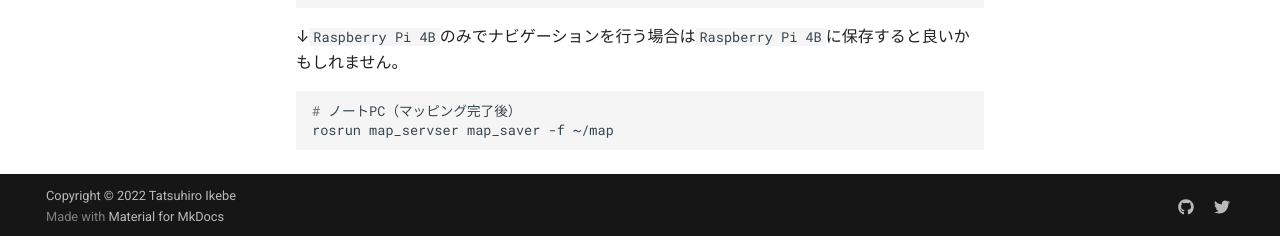
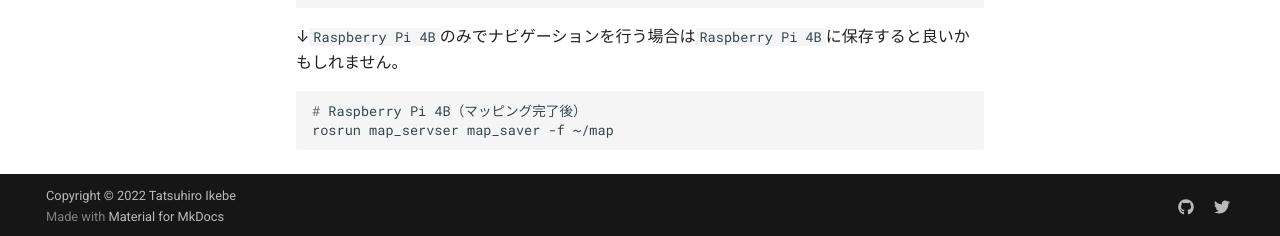
Before and after one commit to CIT-Autonomous-Robot-Lab/raspicat_documentation, an MkDocs documentation site: the page built from docs/document/lets_move/mapping/Raspberry Pi Cat V2/raspi4_only_mapping.md, in a window 1280 px wide and 1216 px high. Shown: the part 977-1213 px from the top of the window. Built offline with MkDocs 1.6.1 and Material for MkDocs 9.7.7, drawn with Linux system fonts in a browser that asks for light colours; comment, search, counter and statistics services are not loaded.

Commit message:
Fix (#27)

````diff
--- a/docs/document/lets_move/mapping/Raspberry Pi Cat V2/raspi4_only_mapping.md
+++ b/docs/document/lets_move/mapping/Raspberry Pi Cat V2/raspi4_only_mapping.md
@@ -35,6 +35,6 @@
 ↓`Raspberry Pi 4B`のみでナビゲーションを行う場合は`Raspberry Pi 4B`に保存すると良いかもしれません。
 
 ```
-# ノートPC（マッピング完了後）
+# Raspberry Pi 4B（マッピング完了後）
 rosrun map_servser map_saver -f ~/map
 ```
````
